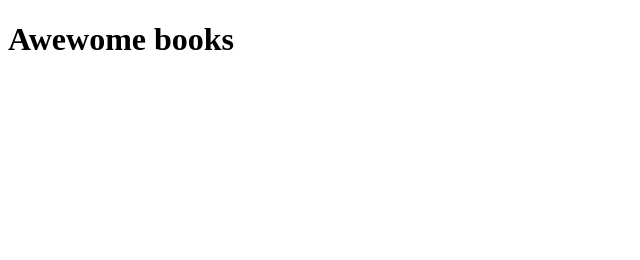
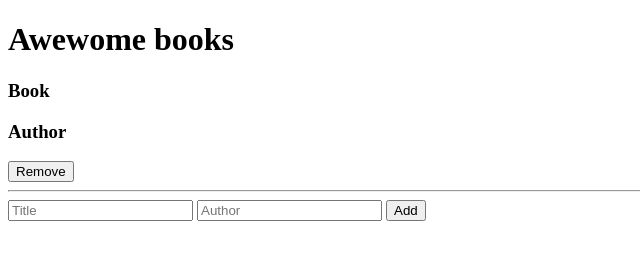
Before and after one commit to codehass/Awesome-books, a website: page index.html in a window 1280 px wide. Shown: the whole page, without its empty margins (0-640 px from the left). Drawn offline with Linux system fonts and the light colour scheme.

Commit message:
Add main js dile and html code

```diff
--- a/index.html
+++ b/index.html
@@ -5,8 +5,21 @@
     <meta http-equiv="X-UA-Compatible" content="IE=edge" />
     <meta name="viewport" content="width=device-width, initial-scale=1.0" />
     <title>Awesome Books</title>
+    <link rel="stylesheet" href="style.css" />
   </head>
   <body>
     <h1>Awewome books</h1>
+    <section class="">
+      <h3>Book</h3>
+      <h3>Author</h3>
+      <button>Remove</button>
+      <hr />
+    </section>
+    <form action="" class="form">
+      <input type="text" placeholder="Title" class="title" />
+      <input type="text" placeholder="Author" class="author" />
+      <button type="submit">Add</button>
+    </form>
+    <script src="main.js"></script>
   </body>
 </html>
--- /dev/null
+++ b/main.js
@@ -0,0 +1,3 @@
+let books = [];
+
+document.querySelector('.form button');
```
Also changed, not shown: style.css (added).
